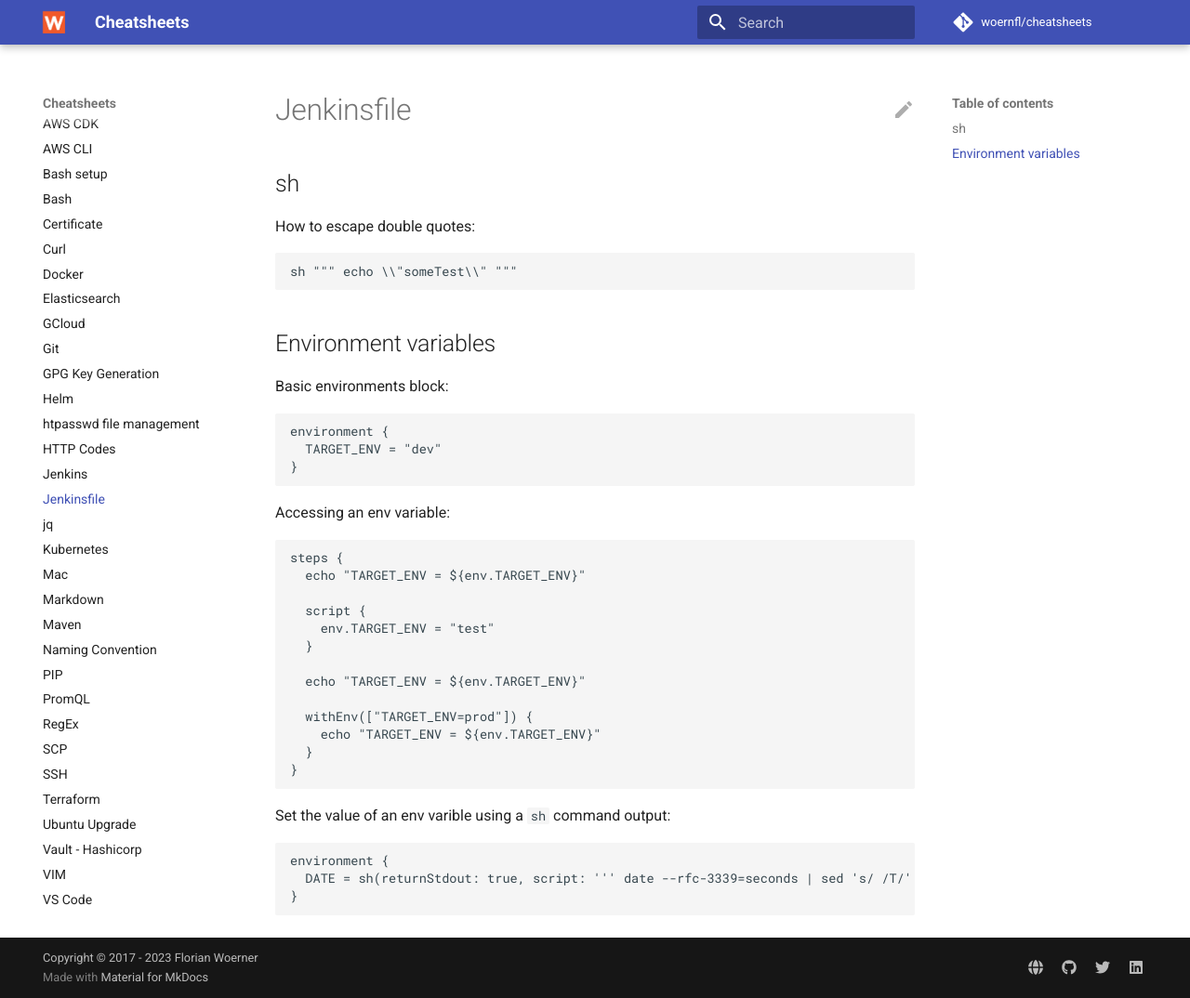
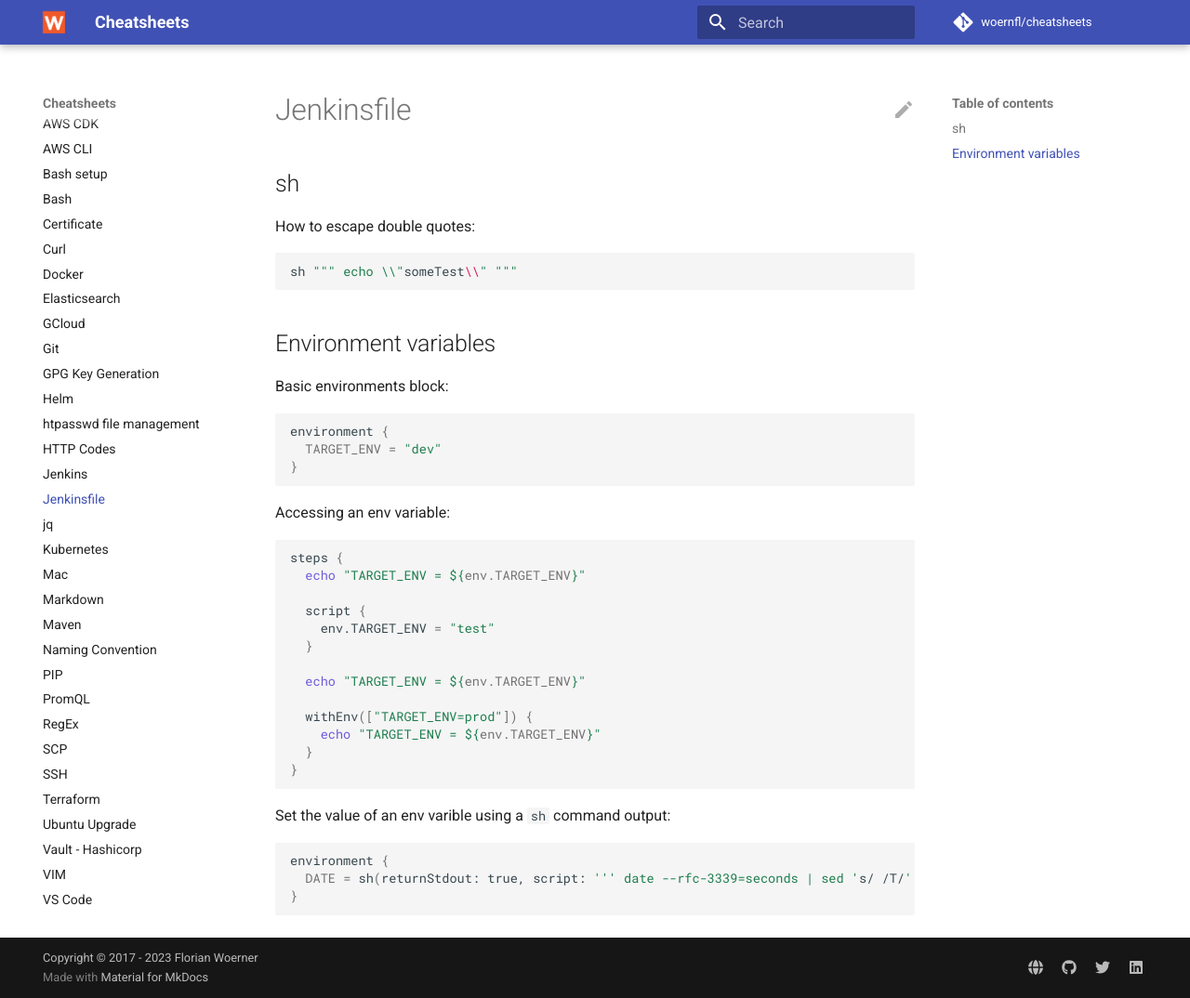
Before and after one commit to woernfl/cheatsheets, an MkDocs documentation site: the page built from docs/jenkinsfile.md, in a window 1280 px wide and 1074 px high. Shown: the whole window at 93% size. Built offline with MkDocs 1.6.1 and Material for MkDocs 9.7.7, drawn with Linux system fonts in a browser that asks for light colours; comment, search, counter and statistics services are not loaded.

Commit message:
Update jenkinsfile.md

````diff
--- a/docs/jenkinsfile.md
+++ b/docs/jenkinsfile.md
@@ -4,7 +4,7 @@
 
 How to escape double quotes:
 
-```grovy
+```bash
 sh """ echo \\"someTest\\" """
 ```
 
@@ -12,7 +12,7 @@
 
 Basic environments block:
 
-```grovy
+```bash
 environment {
   TARGET_ENV = "dev"
 }
@@ -20,7 +20,7 @@
 
 Accessing an env variable:
 
-```grovy
+```bash
 steps {
   echo "TARGET_ENV = ${env.TARGET_ENV}"
 
@@ -38,7 +38,7 @@
 
 Set the value of an env varible using a `sh` command output:
 
-```grovy
+```bash
 environment {
   DATE = sh(returnStdout: true, script: ''' date --rfc-3339=seconds | sed 's/ /T/' ''').trim()
 }
````
